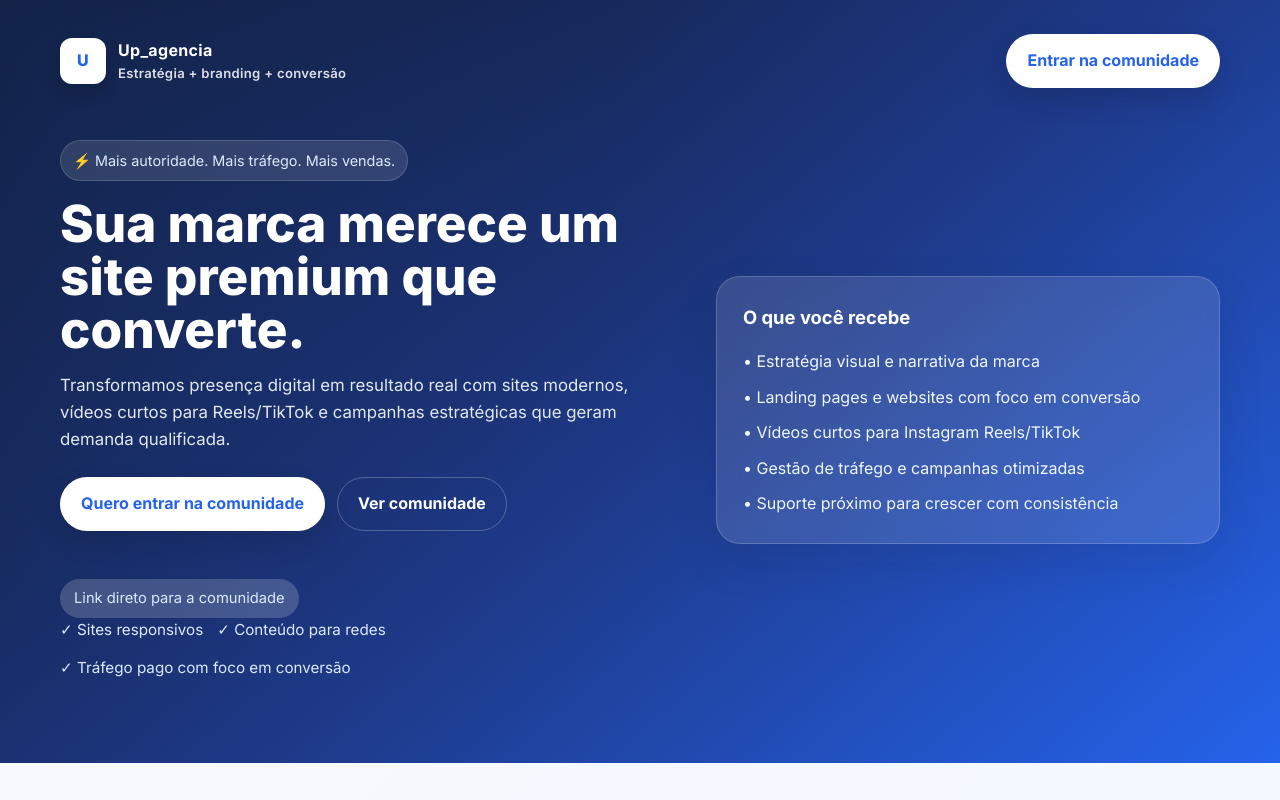
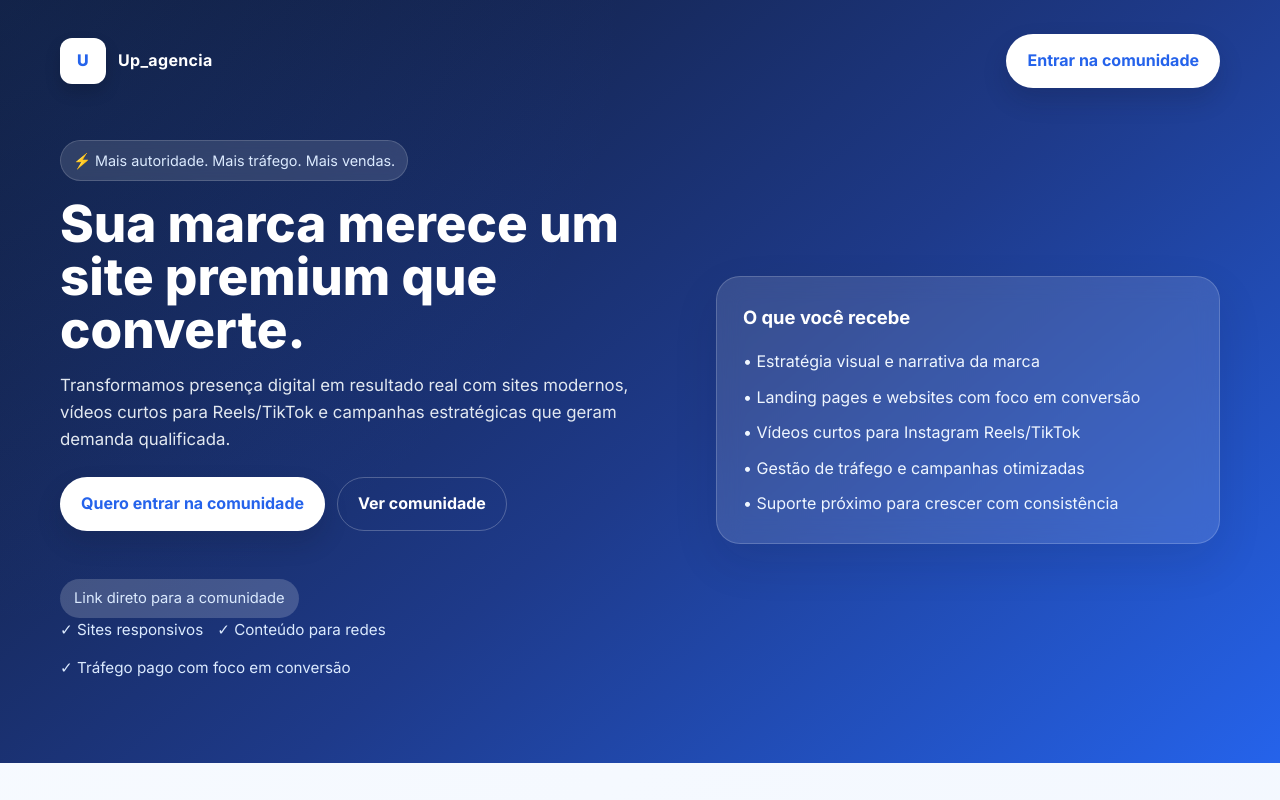
Before and after one commit to joaolucasayressoares953-ux/Up_ag-ncia-, a plain HTML site: page index.html in a window 1280 px wide. Shown: the top 800 px of the page. Drawn offline with Linux system fonts and the light colour scheme.

Commit message:
fix: remover subtítulo e deixar só Up_agencia no topo

```diff
--- a/index.html
+++ b/index.html
@@ -241,10 +241,7 @@
       <nav class="navbar">
         <div class="brand">
           <div class="brand-mark">U</div>
-          <div>
-            <div>Up_agencia</div>
-            <div style="font-size:0.82rem; opacity:0.85; font-weight:600;">Estratégia + branding + conversão</div>
-          </div>
+          <div>Up_agencia</div>
         </div>
         <a class="btn btn-primary" href="https://whatsapp.com/channel/0029VbDaDfNG8l5IZcxQSF1x" target="_blank" rel="noopener">Entrar na comunidade</a>
       </nav>
```
